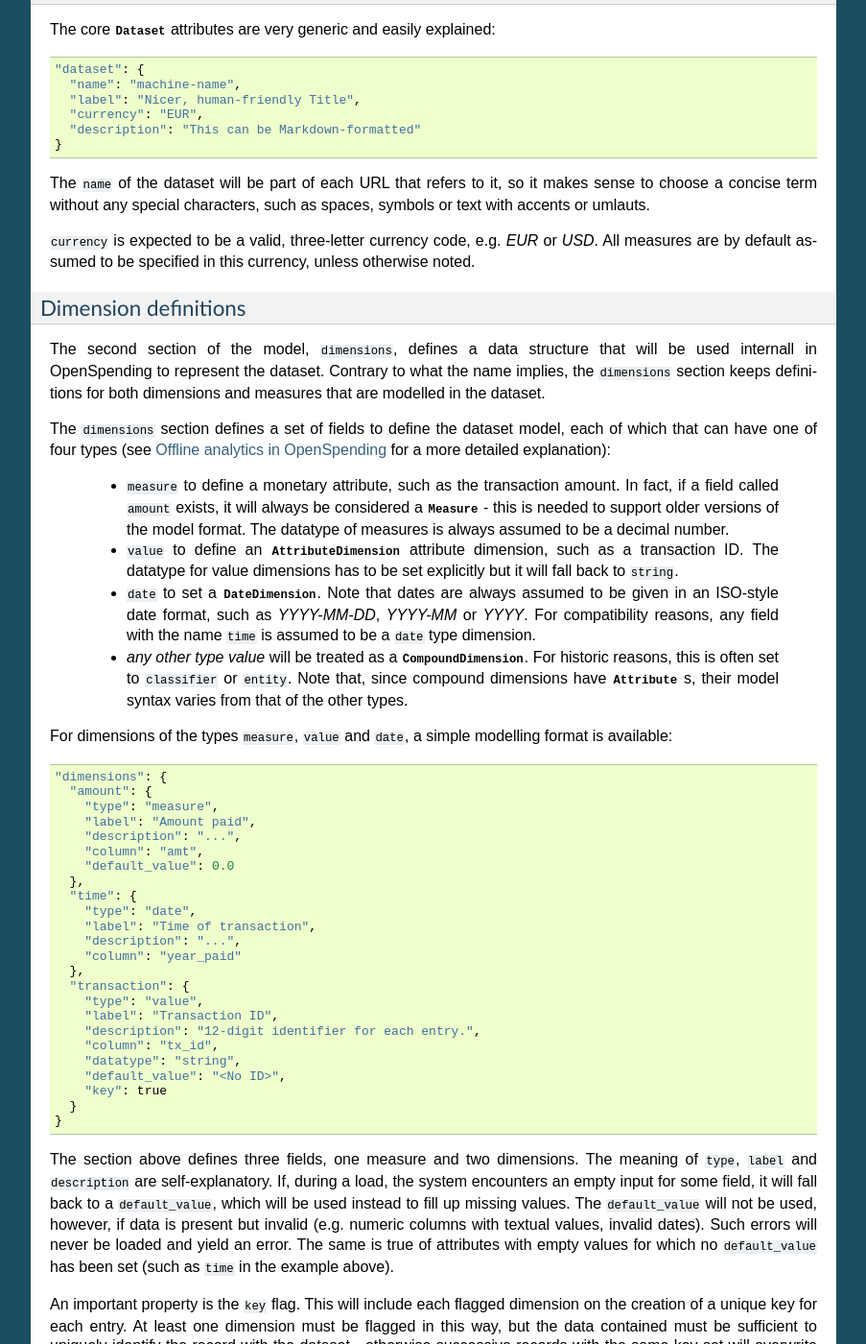
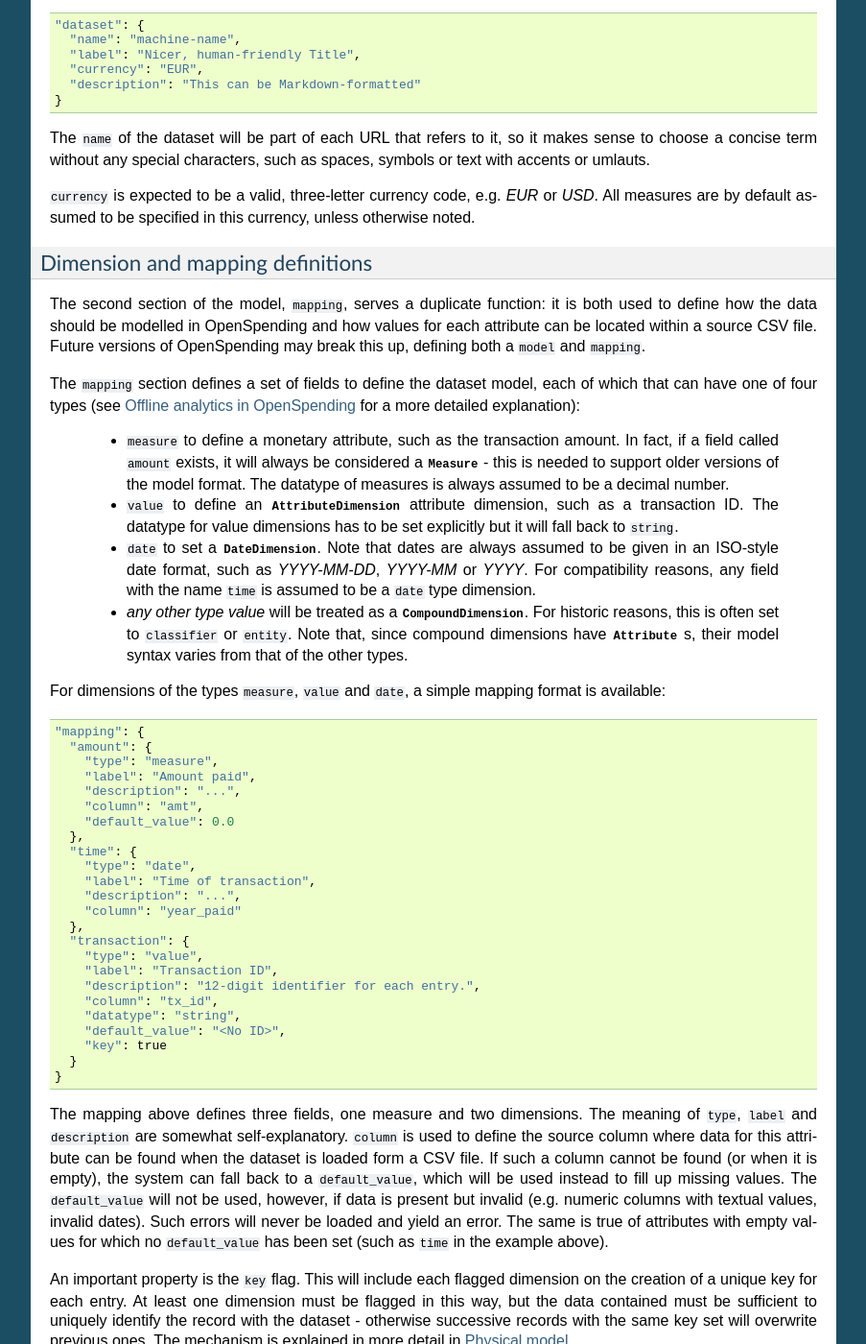
Before and after one commit to openspending/openspending, a Sphinx documentation site: the page built from doc/model/design.rst, in a window 1280 px wide and 1400 px high, scrolled down 1146 px. Shown: the whole window at 96% size, without its empty margins (198-1101 px from the left). Built offline with Sphinx 7.4.7, drawn with Linux system fonts in a browser that asks for light colours; some of the changed text lies outside the part shown.

Commit message:
revert change committed to wrong branch

```diff
--- a/doc/model/design.rst
+++ b/doc/model/design.rst
@@ -56,11 +56,8 @@ represented as JSON. The basic layout is this::
   "dataset": {
     ... basic dataset attributes ...
     },
-  "dimensions": {
+  "mapping": {
     ... dimension descriptions ...
-    },
-  "mapping": {
-    ... column to dimension mapping ...
     },
   "views": [
     ... pre-defined views ...
@@ -89,15 +86,16 @@ as spaces, symbols or text with accents or umlauts.
 *EUR* or *USD*. All measures are by default assumed to be specified in
 this currency, unless otherwise noted.
 
-Dimension definitions
-'''''''''''''''''''''
+Dimension and mapping definitions
+'''''''''''''''''''''''''''''''''
 
-The second section of the model, ``dimensions``, defines a data structure that
-will be used internall in OpenSpending to represent the dataset. Contrary to
-what the name implies, the ``dimensions`` section keeps definitions for both
-dimensions and measures that are modelled in the dataset.
+The second section of the model, ``mapping``, serves a duplicate function: it
+is both used to define how the data should be modelled in OpenSpending and how
+values for each attribute can be located within a source CSV file. Future
+versions of OpenSpending may break this up, defining both a ``model`` and
+``mapping``.
 
-The ``dimensions`` section defines a set of fields to define the dataset model, each
+The ``mapping`` section defines a set of fields to define the dataset model, each
 of which that can have one of four types (see :ref:`olap-intro` for a more
 detailed explanation):
 
@@ -120,10 +118,10 @@ detailed explanation):
    Note that, since compound dimensions have :py:class:`~Attribute` s, their
    model syntax varies from that of the other types.
 
-For dimensions of the types ``measure``, ``value`` and ``date``, a simple modelling
+For dimensions of the types ``measure``, ``value`` and ``date``, a simple mapping
 format is available::
 
-  "dimensions": {
+  "mapping": {
     "amount": {
       "type": "measure",
       "label": "Amount paid",
@@ -148,15 +146,17 @@ format is available::
     }
   }
 
-The section above defines three fields, one measure and two dimensions. The
-meaning of ``type``, ``label`` and ``description`` are self-explanatory.
-If, during a load, the system encounters an empty input for some field, it
-will fall back to a ``default_value``, which will be used instead to fill up
-missing values. The ``default_value`` will not be used, however, if data is
-present but invalid (e.g. numeric columns with textual values, invalid dates).
-Such errors will never be loaded and yield an error. The same is true of
-attributes with empty values for which no ``default_value`` has been set
-(such as ``time`` in the example above).
+The mapping above defines three fields, one measure and two dimensions. The
+meaning of ``type``, ``label`` and ``description`` are somewhat
+self-explanatory. ``column`` is used to define the source column where data
+for this attribute can be found when the dataset is loaded form a CSV file.
+If such a column cannot be found (or when it is empty), the system can fall
+back to a ``default_value``, which will be used instead to fill up missing
+values. The ``default_value`` will not be used, however, if data is present
+but invalid (e.g. numeric columns with textual values, invalid dates). Such
+errors will never be loaded and yield an error. The same is true of attributes
+with empty values for which no ``default_value`` has been set (such as
+``time`` in the example above).
 
 An important property is the ``key`` flag. This will include each flagged
 dimension on the creation of a unique key for each entry. At least one
@@ -172,6 +172,16 @@ found values into another format as needed. Valid types include: ``string``,
 Attributes (and attribute dimensions) of the ``date`` type support a further
 option, ``format``. It can be used to specify a ``strptime``-compatible
 date parsing format to be used for the values in this column.
+
+A valid input CSV file for the model defined above might look like this:
+
+  ============= ============= ===========
+  tx_id         year_paid     amt
+  ============= ============= ===========
+  D38DEF-ZZ     2008          5044.0
+  AAA372-39     2011          43.5
+  (missing)     2009          2854922.0
+  ============= ============= ===========
 
 In order to generate a :py:class:`~.CompoundDimension`, a somewhat more complex
 field description is required, as each of the sub-attributes must be defined
@@ -207,47 +217,10 @@ still defined the same way (e.g. ``label``, ``description`` and the ``facet``
 flag which tells the entry browser to include this dimension in the right-hand
 facet bar). All those properties which relate to the content of the data
 (where it comes from, how it is to be interpreted) must now be set for each
-:py:class:`~.Attribute` of the dimension individually: ``datatype``
+:py:class:`~.Attribute` of the dimension individually: ``column``, ``datatype``
 and ``default_value``. The key of the element in the ``attributes`` mapping
 is used to specify a name for the attribute (see :ref:`name-conventions` for
 commonly used and expected attribute names).
-
-
-Source data mappings
-''''''''''''''''''''
-
-Having the defined the abstract data model for a dataset, a second section is
-used to define the relation between fields in the model and columns in a source
-CSV file. Unlike the ``dimensions`` section, this ``mapping`` is specific to a
-particular data source file. In cases where multiple source files with varying
-formats are used to load a single dataset, a different ``mapping`` can be
-defined for each case.
-
-The mapping defintion is similar to the dimensions model, defining a source for
-each attribute in the model. For the example above, the following mapping may
-be used::
-
-  "mapping": {
-    "amount": {"column": "amt"},
-    "time": {"column": "year_paid"},
-    "transaction": {"column": "tx_id"},
-    "recipient.name": {"column": "recipient_name"},
-    "recipient.label": {"column": "recipient_name"},
-    "recipient.city": {"column": "recipient_city"}
-  }
-
-In this, ``column`` is used to define the source column where data for this
-attribute can be found when the dataset is loaded form a CSV file.
-
-A valid input CSV file for the mapping defined above might look like this:
-
-  ============= ============= =========== =============== ===============
-  tx_id         year_paid     amt         recipient_name  recipient_city
-  ============= ============= =========== =============== ===============
-  D38DEF-ZZ     2008          5044.0      Foo             Amsterdam
-  AAA372-39     2011          43.5        Bar             Boston
-  (missing)     2009          2854922.0   Qux             Delhi
-  ============= ============= =========== =============== ===============
 
 
 Views and pre-defined visualizations
```
